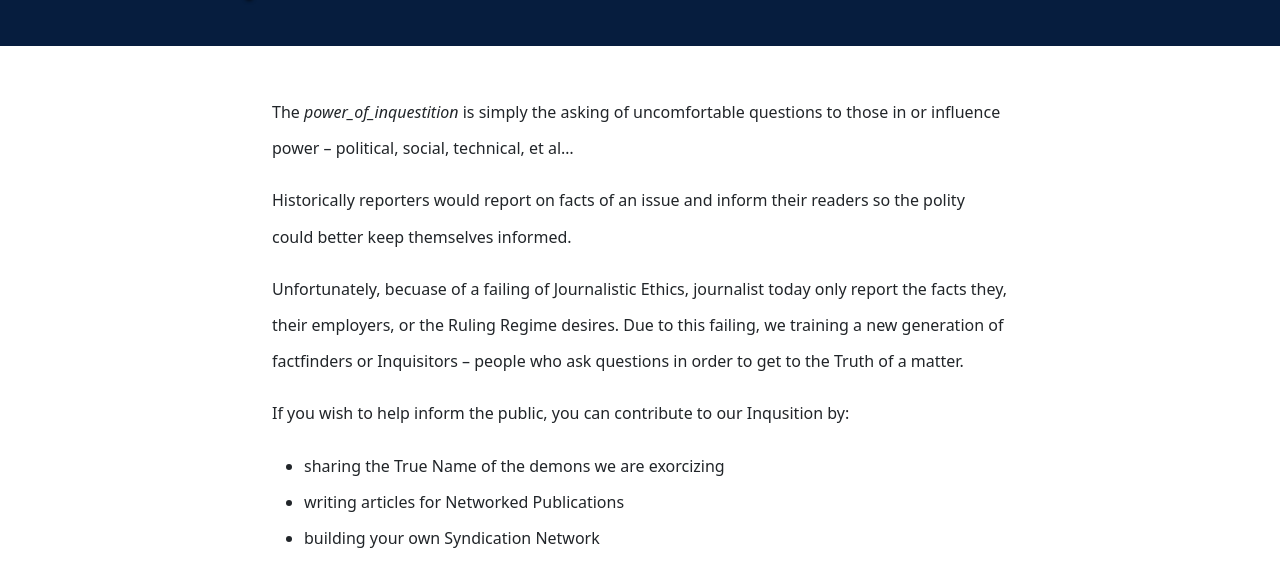
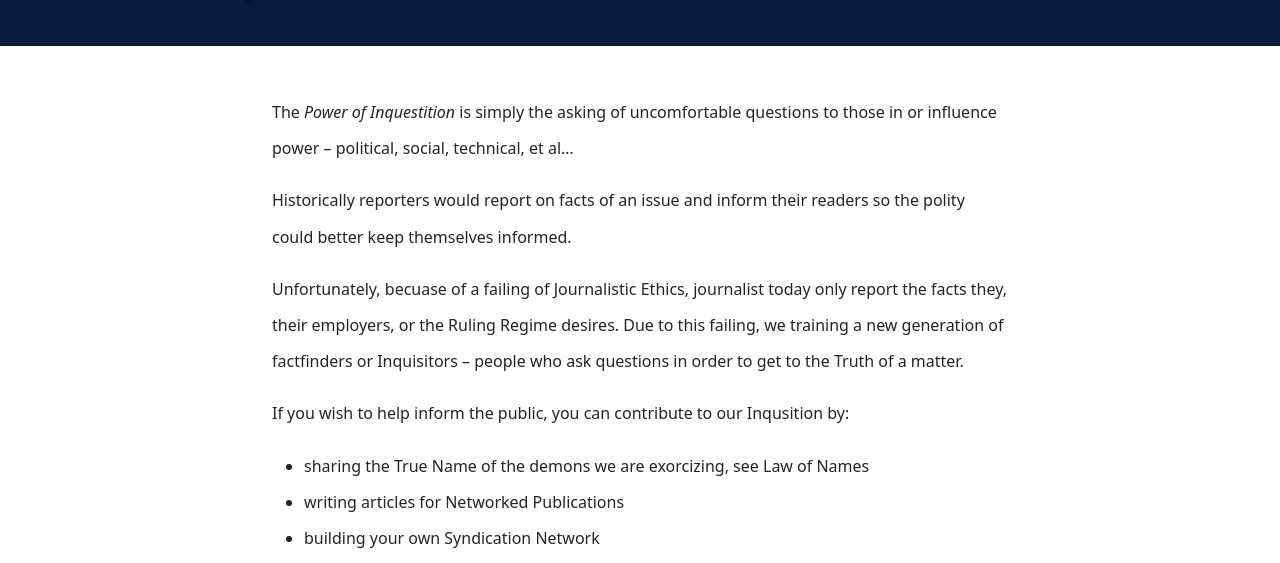
Before and after one commit to Culture-404/Syn_Inquisition, a Jekyll site: the page built from _library/2024-03-19-inqusition.md, in a window 1280 px wide. Shown: the part 272-835 px from the top of the page. Built offline with Jekyll 4.4.1, drawn with Linux system fonts in a browser that asks for light colours.

Commit message:
add Law of Names ref

```diff
--- a/_library/2024-03-19-inqusition.md
+++ b/_library/2024-03-19-inqusition.md
@@ -7,7 +7,7 @@ date: 2024-03-19
 published: true
 donate: true
 ---
-The _power_of_inquestition_ is simply the asking of uncomfortable questions to those in or influence power -- political, social, technical, et al...
+The _Power of Inquestition_ is simply the asking of uncomfortable questions to those in or influence power -- political, social, technical, et al...
 
 Historically reporters would report on facts of an issue and inform their readers so the polity could better keep themselves informed.
 
@@ -15,7 +15,7 @@ Unfortunately, becuase of a failing of Journalistic Ethics, journalist today onl
 
 If you wish to help inform the public, you can contribute to our Inqusition by:
 
-- sharing the True Name of the demons we are exorcizing
+- sharing the True Name of the demons we are exorcizing, see Law of Names
 - writing articles for Networked Publications
 - building your own Syndication Network
 - braving the demon hordes that undermine your home and showing support to those fighting against them
```
